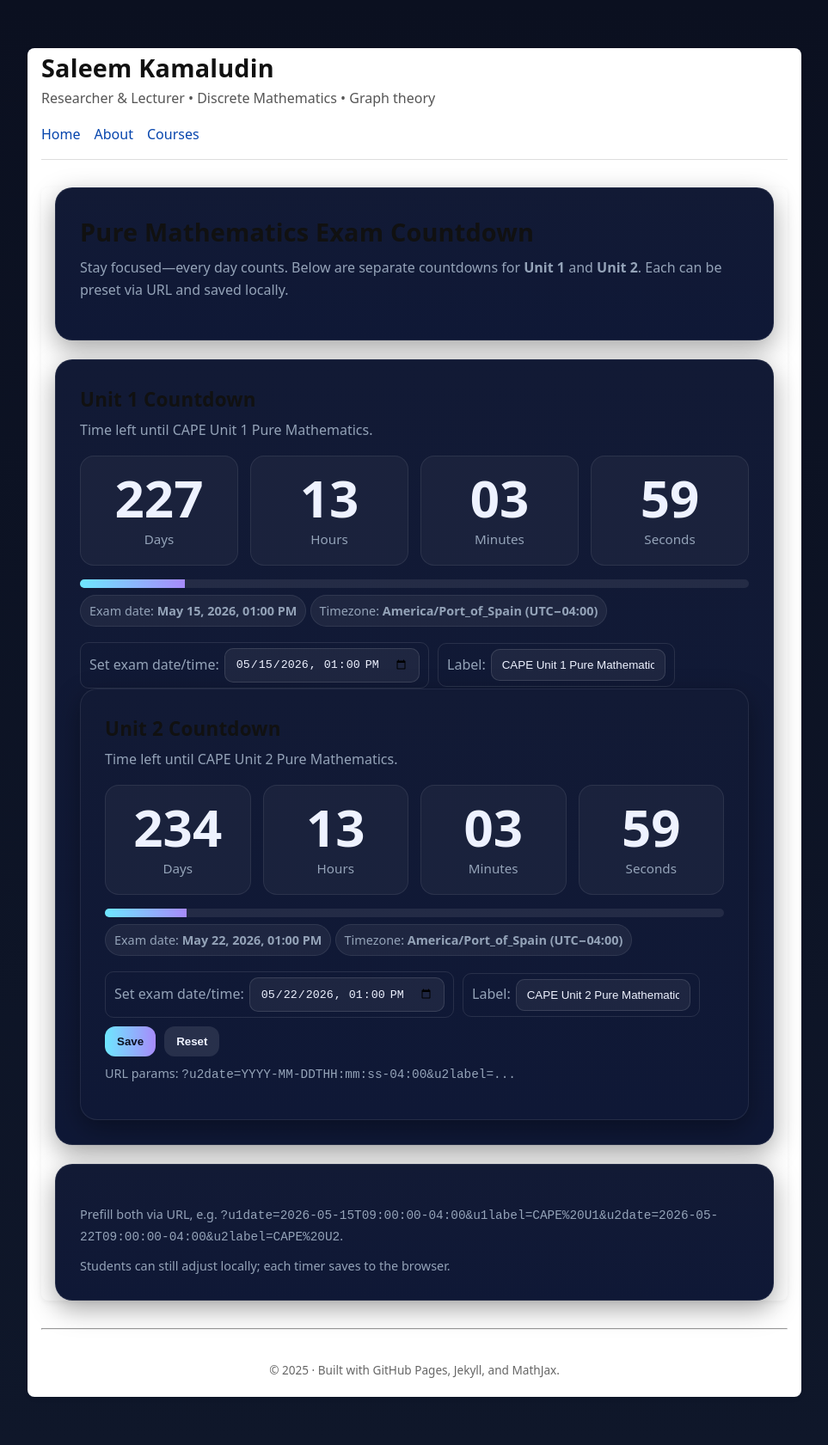
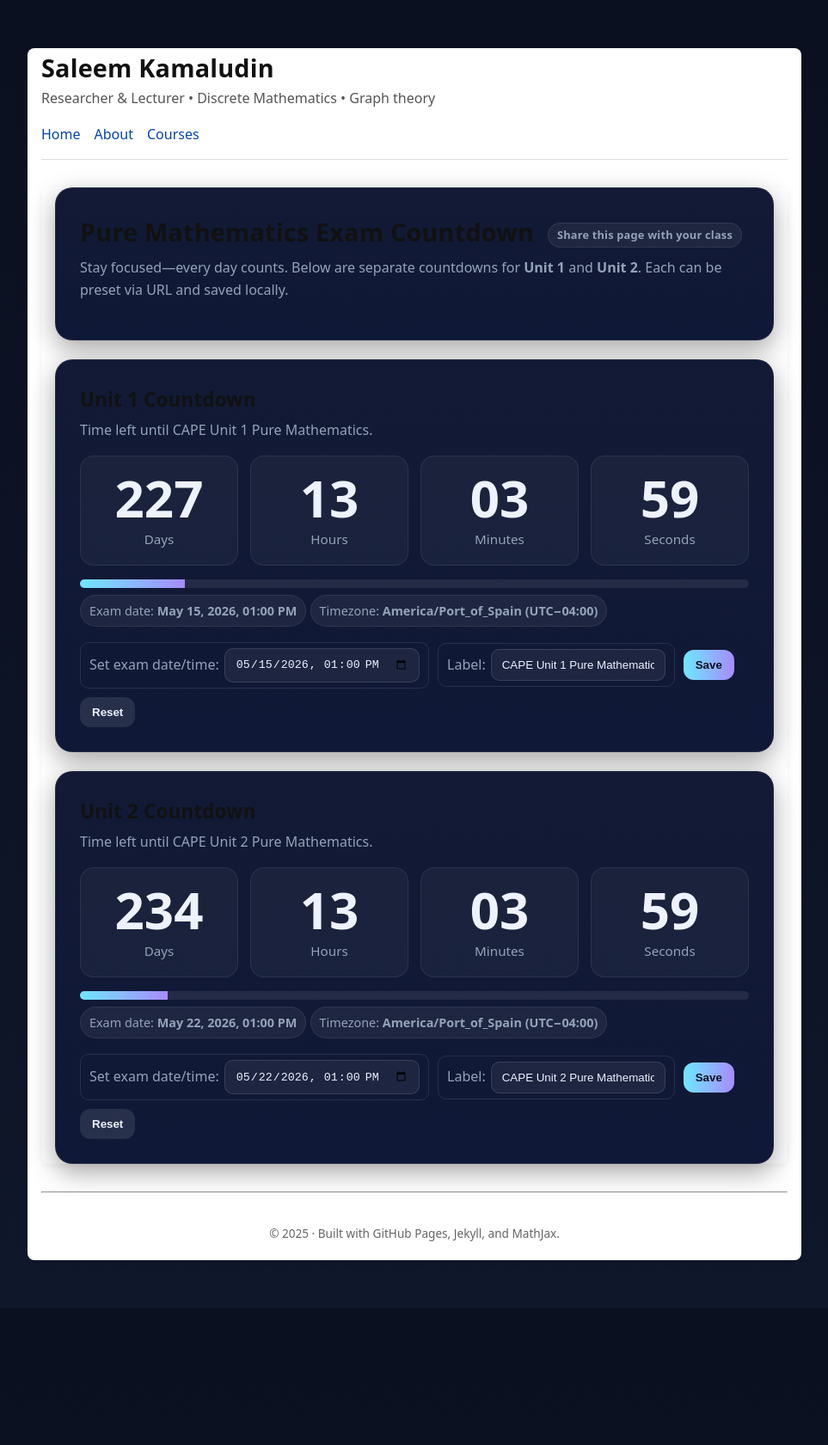
Before and after one commit to SaleemKamaludin/SaleemKamaludin.github.io, a Jekyll site: the page built from countdown/pure-math/index.html, in a window 1280 px wide. Shown: the whole page at 86% size, without its empty margins (158-1121 px from the left). Built offline with Jekyll 4.4.1, drawn with Linux system fonts in a browser that asks for light colours; after the commit the page ends 1522 px from its top, so only the background shows below that.

Commit message:
Update index.html

```diff
--- a/countdown/pure-math/index.html
+++ b/countdown/pure-math/index.html
@@ -42,7 +42,7 @@ title: Pure Mathematics Exam Countdown
 <body>
   <main class="wrap">
     <div class="card">
-      <h1>Pure Mathematics Exam Countdown </h1>
+      <h1>Pure Mathematics Exam Countdown <span class="badge">Share this page with your class</span></h1>
       <p class="sub">Stay focused—every day counts. Below are separate countdowns for <strong>Unit 1</strong> and <strong>Unit 2</strong>. Each can be preset via URL and saved locally.</p>
     </div>
 
@@ -64,17 +64,16 @@ title: Pure Mathematics Exam Countdown
             <span class="pill">Timezone: <strong>America/Port_of_Spain (UTC−04:00)</strong></span>
           </div>
         </div>
-       <div class="config">
+        <div class="config">
           <label class="kbd">Set exam date/time:
             <input class="exam-input" type="datetime-local" />
           </label>
           <label class="kbd">Label:
             <input class="label-input" type="text" placeholder="e.g., CAPE Unit 1 Paper 02" />
           </label>
-        <!--   <button class="save">Save</button>
+          <button class="save">Save</button>
           <button class="reset btn-ghost">Reset</button>
-        </div>
-      <!--  <p class="note">URL params: <code>?u1date=YYYY-MM-DDTHH:mm:ss-04:00&u1label=...</code></p> -->
+        </div><!-- (temporarily hidden) URL params help text was here -->
       </div>
 
       <!-- UNIT 2 -->
@@ -103,17 +102,11 @@ title: Pure Mathematics Exam Countdown
           </label>
           <button class="save">Save</button>
           <button class="reset btn-ghost">Reset</button>
-        </div>
-        <p class="note">URL params: <code>?u2date=YYYY-MM-DDTHH:mm:ss-04:00&u2label=...</code></p>
+        </div><!-- (temporarily hidden) URL params help text was here -->
       </div>
     </section>
 
-    <div class="card">
-      <div class="footer">
-        <span>Prefill both via URL, e.g. <code>?u1date=2026-05-15T09:00:00-04:00&u1label=CAPE%20U1&u2date=2026-05-22T09:00:00-04:00&u2label=CAPE%20U2</code>.</span>
-        <span>Students can still adjust locally; each timer saves to the browser.</span>
-      </div>
-    </div>
+
   </main>
 
   <script>
```
